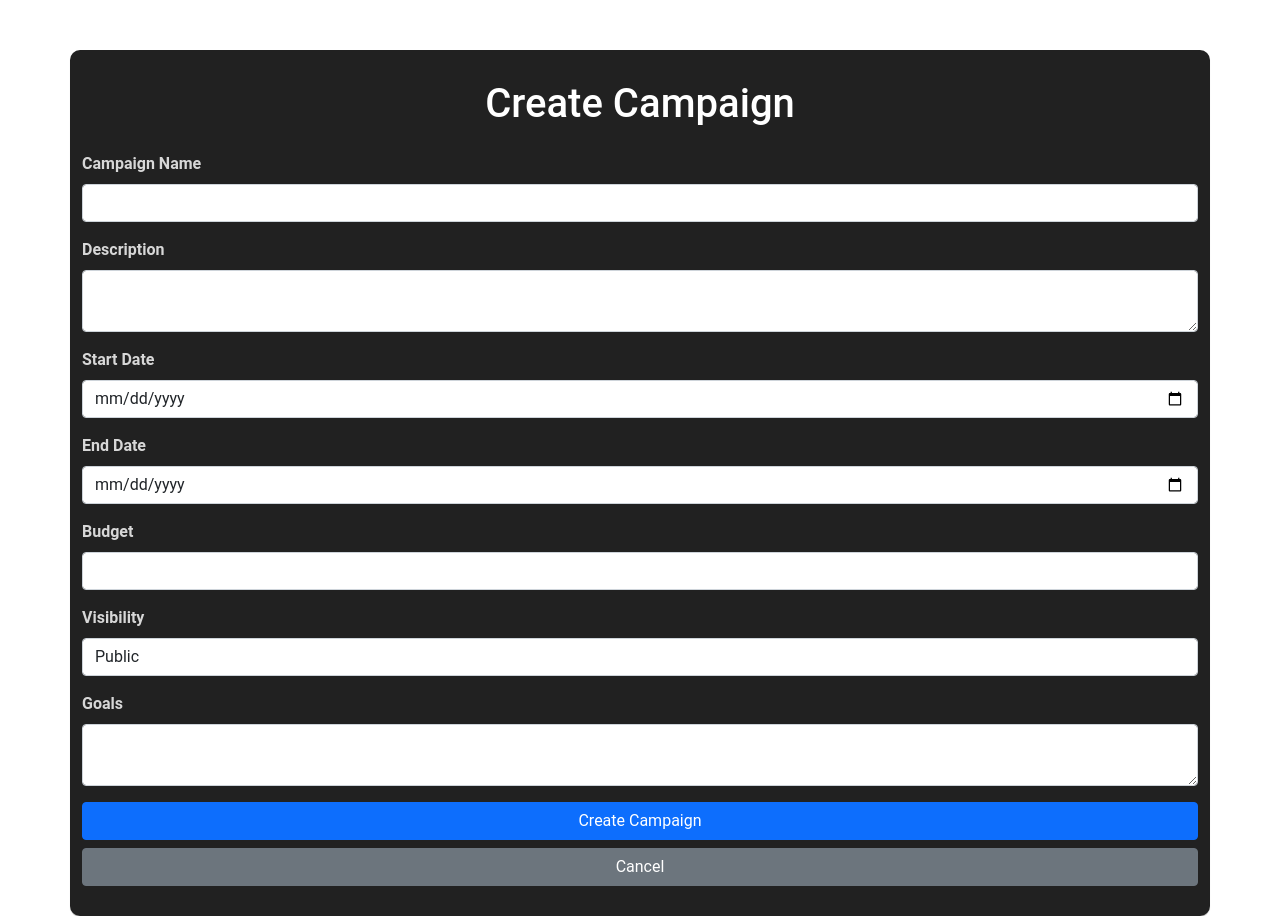
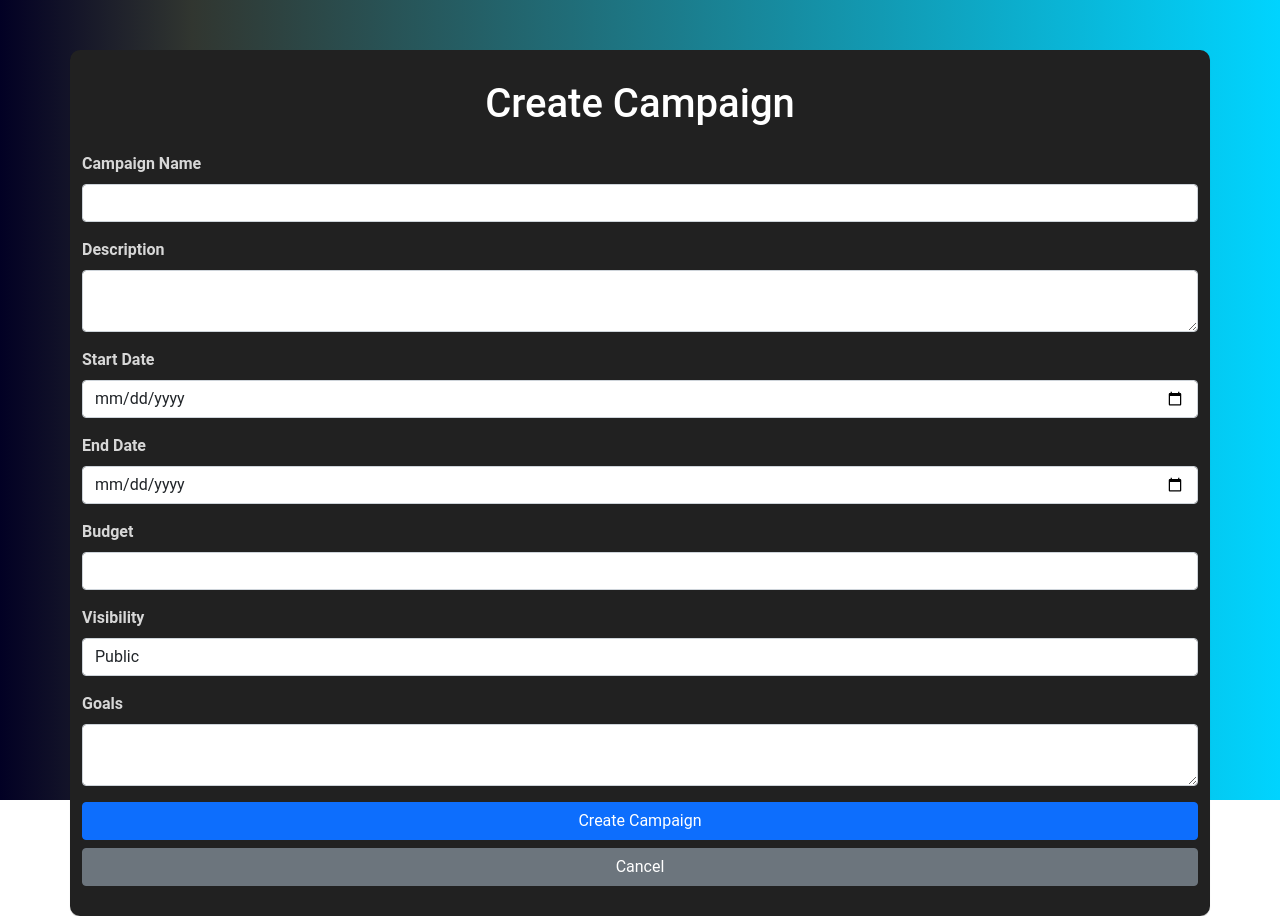
Before and after one commit to aljozy/influencer, a Flask app: page /create_campaign in a window 1280 px wide. Run offline with Flask 3, Linux system fonts and the light colour scheme; the visitor is signed in with stand-in values (Sample User, id 1).

Commit message:
some ui enhancements

```diff
--- a/app/templates/campaign.html
+++ b/app/templates/campaign.html
@@ -14,6 +14,7 @@
     />
   </head>
   <body>
+    <div class="container-body">
     <div class="container">
       <h1 class="text-center mb-4">Create Campaign</h1>
       <form method="POST" action="{{ url_for('main.create_campaign') }}">
@@ -101,6 +102,7 @@
         </div>
       </form>
     </div>
+    </div>
     <script src="https://cdn.jsdelivr.net/npm/bootstrap@5.1.3/dist/js/bootstrap.bundle.min.js"></script>
   </body>
 </html>
```
